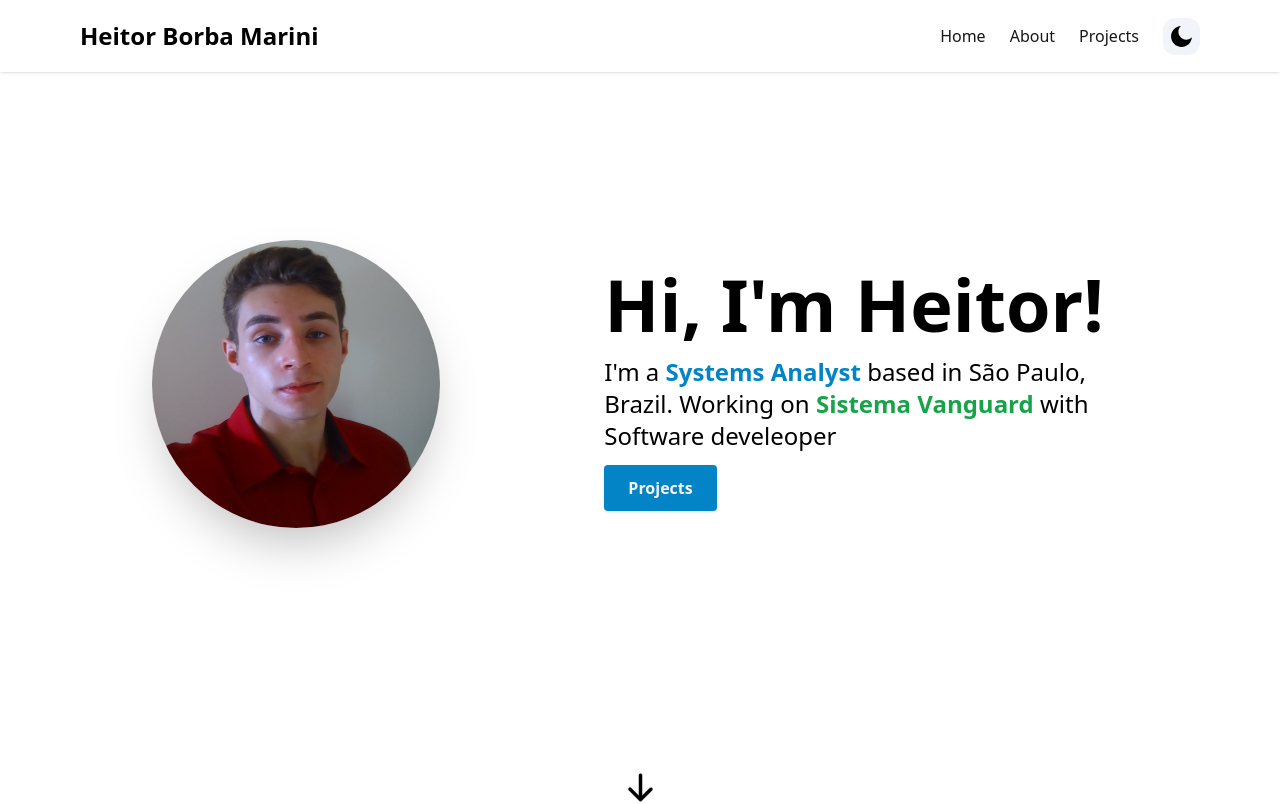
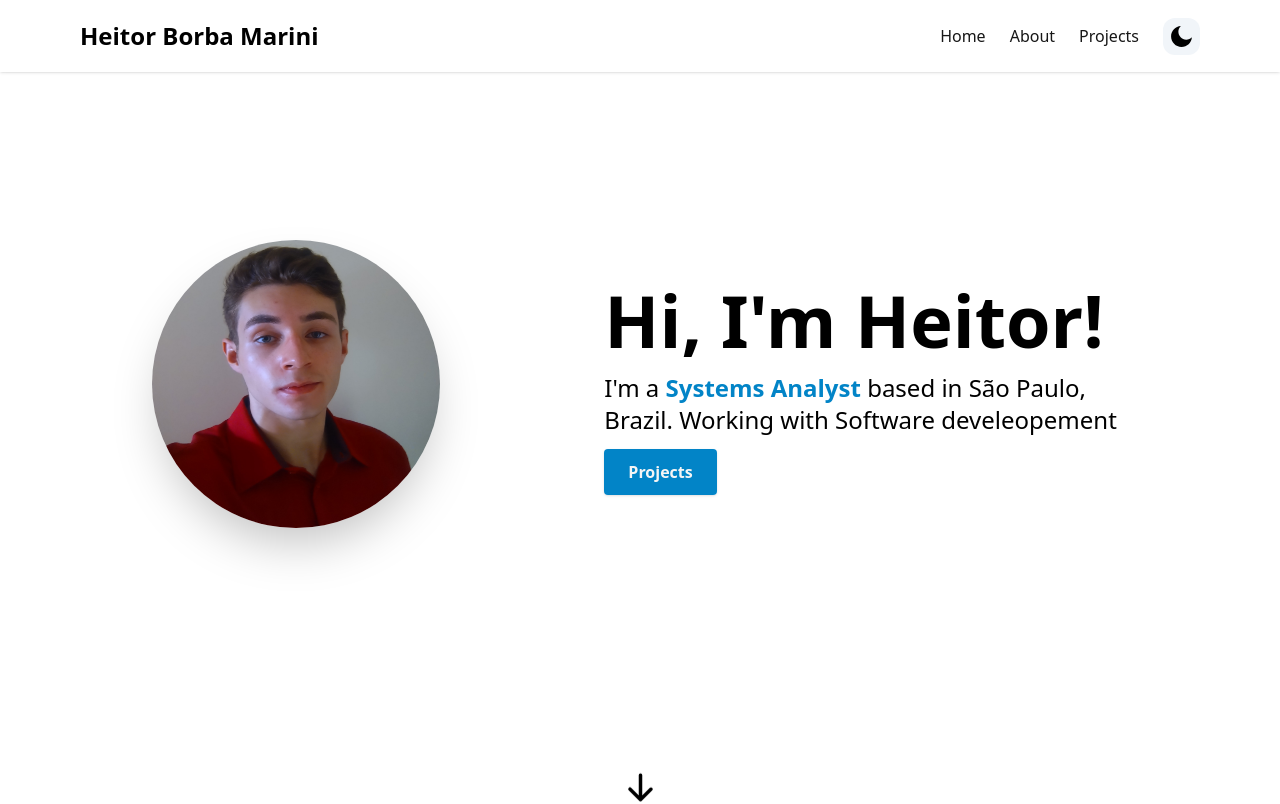
Before and after one commit to HeitorBMarini/portifolio-nextjs-1, a Next.js app: page / in a window 1280 px wide. Shown: the top 804 px of the page. Built offline with nearby package versions, Linux system fonts and the light colour scheme.

Commit message:
atualizando texto de sessão sobre mim

```diff
--- a/src/components/HeroSection.tsx
+++ b/src/components/HeroSection.tsx
@@ -26,7 +26,7 @@ const HeroSection = () => {
 
 Systems Analyst{" "}
             </span>
-            based in São Paulo, Brazil. Working on <a href="https://www.sistemavanguard.com.br" target="_blank" className="font-semibold text-green-600">Sistema Vanguard</a> with Software develeoper
+            based in São Paulo, Brazil. Working with Software develeopement
           </p>
           <Link
             to="projects"
```
